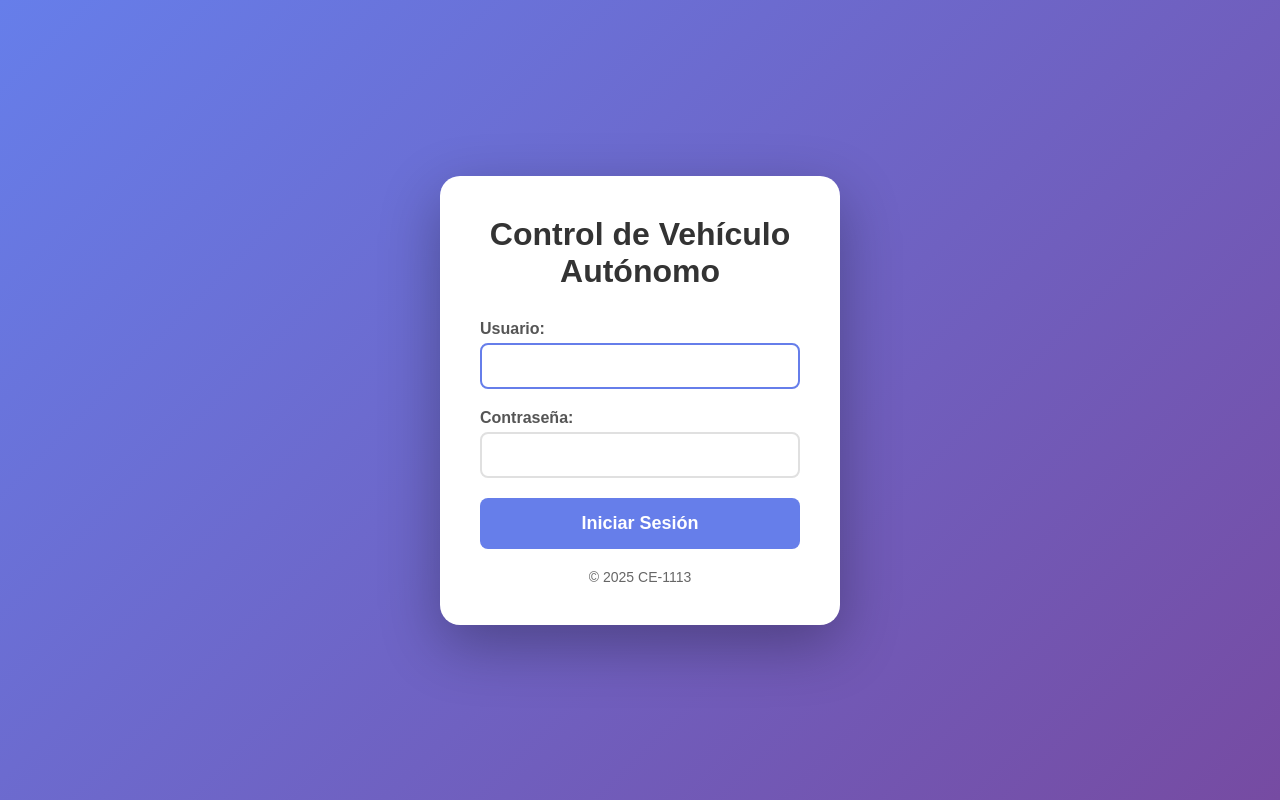
After one commit to kunZhen/Proyecto1-Empotrados, a Flask app: template vehicle-server/templates/login.html in a window 1280 px wide. The commit adds this page. Run offline with Flask 3, Linux system fonts and the light colour scheme; the template is opened without the code that fills it, so the values that code supplies are empty; parts of the project's set-up code (start-up, migrations or seed data) failed here and were passed over.

Commit message:
login page

```diff
--- a/vehicle-server/app.py
+++ b/vehicle-server/app.py
@@ -12,7 +12,7 @@ app.secret_key = 'your-secret-key-change-this-in-production'  # Cambia esto
 
 # Usuario hardcoded
 USERS = {
-    'admin': hashlib.sha256('admin123'.encode()).hexdigest()
+    'adminCE': hashlib.sha256('CE1234'.encode()).hexdigest()
 }
 
 def login_required(f):
@@ -117,9 +117,6 @@ def generate_frames():
     finally:
         process.terminate()
 
-@app.route('/')
-def index():
-    return render_template('index.html')
 
 @app.route('/video_feed')
 def video_feed():
@@ -128,6 +125,7 @@ def video_feed():
                     mimetype='multipart/x-mixed-replace; boundary=frame')
 
 @app.route('/api/control', methods=['POST'])
+@login_required
 def control():
     if not vehicle:
         return jsonify({'error': 'Vehicle not initialized'}), 500
@@ -163,6 +161,7 @@ def status():
     })
 
 @app.route('/api/capture', methods=['POST'])
+@login_required
 def capture_image():
     """Captura el frame actual del stream"""
     global last_frame
--- a/vehicle-server/templates/index.html
+++ b/vehicle-server/templates/index.html
@@ -8,6 +8,11 @@
 </head>
 <body>
     <div class="container">
+        <div style="text-align: right; padding: 10px;">
+            <span style="color: #667eea; font-weight: bold;">Usuario: {{ username }}</span>
+            <a href="/logout" style="margin-left: 15px; color: #e74c3c; text-decoration: none; font-weight: bold;">Cerrar Sesión</a>
+        </div>
+
         <h1>Control de Vehículo Autónomo</h1>
 
         <div class="video-container">
--- /dev/null
+++ b/vehicle-server/templates/login.html
@@ -0,0 +1,126 @@
+<!DOCTYPE html>
+<html lang="es">
+<head>
+    <meta charset="UTF-8">
+    <meta name="viewport" content="width=device-width, initial-scale=1.0">
+    <title>Login - Control de Vehículo</title>
+    <style>
+        * {
+            margin: 0;
+            padding: 0;
+            box-sizing: border-box;
+        }
+
+        body {
+            font-family: Arial, sans-serif;
+            background: linear-gradient(135deg, #667eea 0%, #764ba2 100%);
+            min-height: 100vh;
+            display: flex;
+            justify-content: center;
+            align-items: center;
+        }
+
+        .login-container {
+            background: white;
+            padding: 40px;
+            border-radius: 20px;
+            box-shadow: 0 20px 60px rgba(0,0,0,0.3);
+            width: 100%;
+            max-width: 400px;
+        }
+
+        h1 {
+            text-align: center;
+            color: #333;
+            margin-bottom: 30px;
+        }
+
+        .form-group {
+            margin-bottom: 20px;
+        }
+
+        label {
+            display: block;
+            margin-bottom: 5px;
+            color: #555;
+            font-weight: bold;
+        }
+
+        input[type="text"],
+        input[type="password"] {
+            width: 100%;
+            padding: 12px;
+            border: 2px solid #e0e0e0;
+            border-radius: 8px;
+            font-size: 16px;
+            transition: border-color 0.3s;
+        }
+
+        input[type="text"]:focus,
+        input[type="password"]:focus {
+            outline: none;
+            border-color: #667eea;
+        }
+
+        .btn-login {
+            width: 100%;
+            padding: 15px;
+            background: #667eea;
+            color: white;
+            border: none;
+            border-radius: 8px;
+            font-size: 18px;
+            font-weight: bold;
+            cursor: pointer;
+            transition: background 0.3s;
+        }
+
+        .btn-login:hover {
+            background: #5568d3;
+        }
+
+        .error {
+            background: #ff6b6b;
+            color: white;
+            padding: 10px;
+            border-radius: 8px;
+            margin-bottom: 20px;
+            text-align: center;
+        }
+
+        .info {
+            text-align: center;
+            margin-top: 20px;
+            color: #666;
+            font-size: 14px;
+        }
+    </style>
+</head>
+<body>
+    <div class="login-container">
+        <h1>Control de Vehículo Autónomo</h1>
+
+        {% if error %}
+        <div class="error">{{ error }}</div>
+        {% endif %}
+
+        <form method="POST" action="/login">
+            <div class="form-group">
+                <label for="username">Usuario:</label>
+                <input type="text" id="username" name="username" required autofocus>
+            </div>
+
+            <div class="form-group">
+                <label for="password">Contraseña:</label>
+                <input type="password" id="password" name="password" required>
+            </div>
+
+            <button type="submit" class="btn-login">Iniciar Sesión</button>
+        </form>
+
+        <div class="info">
+            © 2025 CE-1113
+        </div>
+    </div>
+</body>
+</html>
```
Also changed, not shown: README.md, 2 other files.
